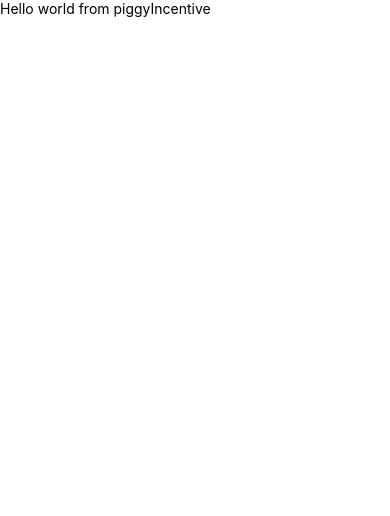
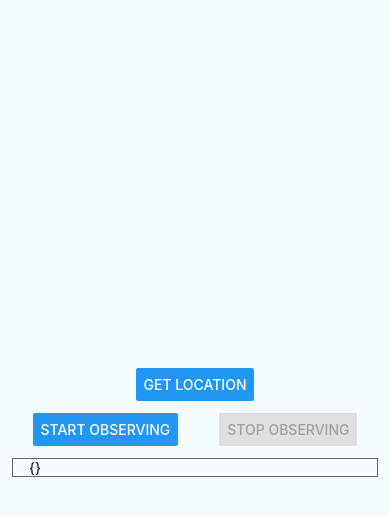
Before and after one commit to piggy1-mvn/piggyback-mobile, a React Native app: screen / in a window 390 px wide. Shown: the top 516 px of the page. Built offline with nearby package versions, Linux system fonts and the light colour scheme.

Commit message:
location track when app in foreground

```diff
--- a/App.js
+++ b/App.js
@@ -1,8 +1,141 @@
-import React, { Component } from 'react';	import { Text, View } from 'react-native';
-export default class HelloWorldApp extends Component {	  render() {
-	    return (
-			<View>
-			<Text>Hello world from piggyIncentive</Text>
-	               </View>	    );
- }
+/**
+ * Sample React Native App
+ * https://github.com/facebook/react-native
+ * @flow
+ */
+
+import React, { Component } from 'react';
+import {
+  Button,
+  PermissionsAndroid,
+  Platform,
+  StyleSheet,
+  Text,
+  ToastAndroid,
+  View
+} from 'react-native';
+import Geolocation from 'react-native-geolocation-service';
+
+export default class App extends Component<{}> {
+  watchId = null;
+
+  state = {
+    loading: false,
+    updatesEnabled: false,
+    location: {}
+  };
+
+  hasLocationPermission = async () => {
+    if (Platform.OS === 'ios' ||
+        (Platform.OS === 'android' && Platform.Version < 23)) {
+      return true;
+    }
+
+    const hasPermission = await PermissionsAndroid.check(
+      PermissionsAndroid.PERMISSIONS.ACCESS_FINE_LOCATION
+    );
+
+    if (hasPermission) return true;
+
+    const status = await PermissionsAndroid.request(
+      PermissionsAndroid.PERMISSIONS.ACCESS_FINE_LOCATION
+    );
+
+    if (status === PermissionsAndroid.RESULTS.GRANTED) return true;
+
+    if (status === PermissionsAndroid.RESULTS.DENIED) {
+      ToastAndroid.show('Location permission denied by user.', ToastAndroid.LONG);
+    } else if (status === PermissionsAndroid.RESULTS.NEVER_ASK_AGAIN) {
+      ToastAndroid.show('Location permission revoked by user.', ToastAndroid.LONG);
+    }
+
+    return false;
+  }
+
+  getLocation = async () => {
+    const hasLocationPermission = await this.hasLocationPermission();
+
+    if (!hasLocationPermission) return;
+
+    this.setState({ loading: true }, () => {
+      Geolocation.getCurrentPosition(
+        (position) => {
+          this.setState({ location: position, loading: false });
+          console.log(position);
+        },
+        (error) => {
+          this.setState({ location: error, loading: false });
+          console.log(error);
+        },
+        { enableHighAccuracy: true, timeout: 15000, maximumAge: 10000, distanceFilter: 50, forceRequestLocation: true }
+      );
+    });
+  }
+
+  getLocationUpdates = async () => {
+    const hasLocationPermission = await this.hasLocationPermission();
+
+    if (!hasLocationPermission) return;
+
+    this.setState({ updatesEnabled: true }, () => {
+      this.watchId = Geolocation.watchPosition(
+        (position) => {
+          this.setState({ location: position });
+          console.log(position);
+        },
+        (error) => {
+          this.setState({ location: error });
+          console.log(error);
+        },
+        { enableHighAccuracy: true, distanceFilter: 0, interval: 5000, fastestInterval: 2000 }
+      );
+    });
+  }
+
+  removeLocationUpdates = () => {
+      if (this.watchId !== null) {
+          Geolocation.clearWatch(this.watchId);
+          this.setState({ updatesEnabled: false })
+      }
+  }
+
+  render() {
+    const { loading, location, updatesEnabled } = this.state;
+    return (
+      <View style={styles.container}>
+        <Button title='Get Location' onPress={this.getLocation} disabled={loading || updatesEnabled} />
+        <View style={styles.buttons}>
+            <Button title='Start Observing' onPress={this.getLocationUpdates} disabled={updatesEnabled} />
+            <Button title='Stop Observing' onPress={this.removeLocationUpdates} disabled={!updatesEnabled} />
+        </View>
+
+        <View style={styles.result}>
+            <Text>{JSON.stringify(location, null, 4)}</Text>
+        </View>
+      </View>
+    );
+  }
 }
+
+const styles = StyleSheet.create({
+  container: {
+    flex: 1,
+    justifyContent: 'center',
+    alignItems: 'center',
+    backgroundColor: '#F5FCFF',
+    paddingHorizontal: 12
+  },
+  result: {
+      borderWidth: 1,
+      borderColor: '#666',
+      width: '100%',
+      paddingHorizontal: 16
+  },
+  buttons: {
+      flexDirection: 'row',
+      justifyContent: 'space-around',
+      alignItems: 'center',
+      marginVertical: 12,
+      width: '100%'
+  }
+});
--- a/package.json
+++ b/package.json
@@ -9,7 +9,8 @@
   },
   "dependencies": {
     "react": "16.8.6",
-    "react-native": "0.60.5"
+    "react-native": "0.60.5",
+    "react-native-geolocation-service": "^3.0.0"
   },
   "devDependencies": {
     "@babel/core": "7.5.5",
```
Also changed, not shown: 3 other files (tests, documents, lock files or other folders).
